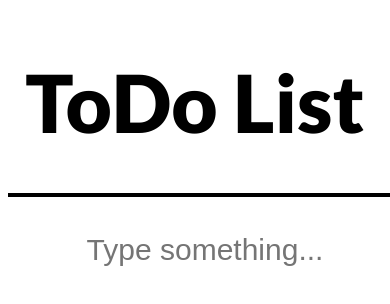
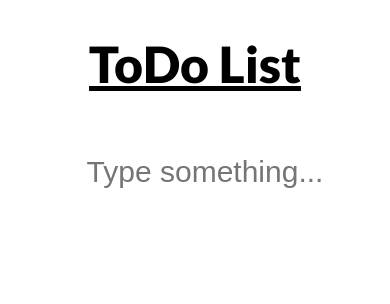
Before and after one commit to bwk103/todo, a website: page app/views/index.html in a window 390 px wide. Shown: the top 304 px of the page. Drawn offline with Linux system fonts and the light colour scheme; files that its build step writes are made by us from their sources; no server answers; files whose address does not match are found by name.

Commit message:
Added media queries for mobile devices
Added media queries to reduce size of text and list items when
viewed on a mobile screen.

```diff
--- a/app/public/assets/css/styles.css
+++ b/app/public/assets/css/styles.css
@@ -9,7 +9,8 @@ body { font-family: 'Lato', sans-serif; }
 
 @media only screen and (max-width: 480px){
   #title h1 {
-    font-size: 80px;
+    font-size: 50px;
+    text-decoration: underline;
   }
 
   #title h4 {
@@ -17,11 +18,7 @@ body { font-family: 'Lato', sans-serif; }
   }
 
   #title hr {
-    width: 50%;
-  }
-
-  #todo-list li {
-    width: 100px;
+    display: none;
   }
 }
 
@@ -90,6 +87,12 @@ body { font-family: 'Lato', sans-serif; }
   text-transform: capitalize;
 }
 
+@media only screen and (max-width: 480px){
+  #todo-list li {
+    width: 300px;
+  }
+}
+
 #todo-list li:hover {
   cursor: pointer;
 }
```
Also changed, not shown: 1 other file.
